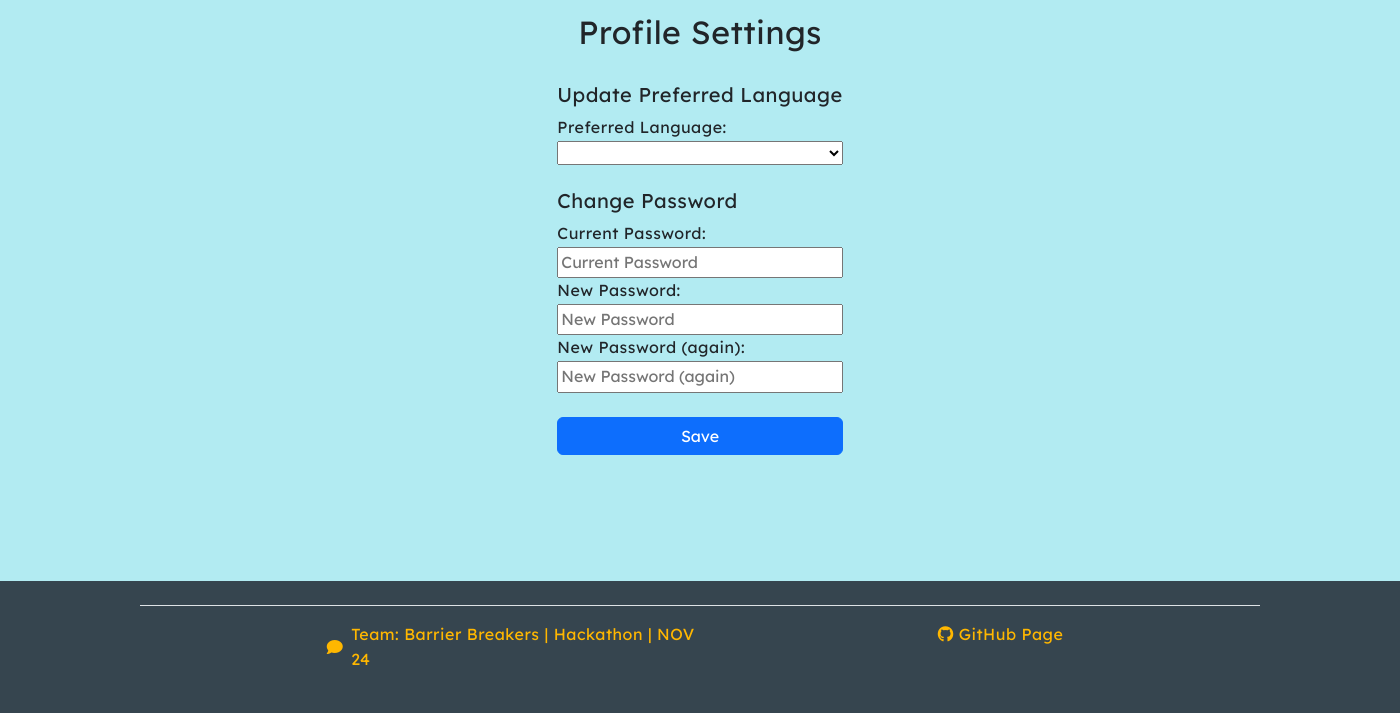
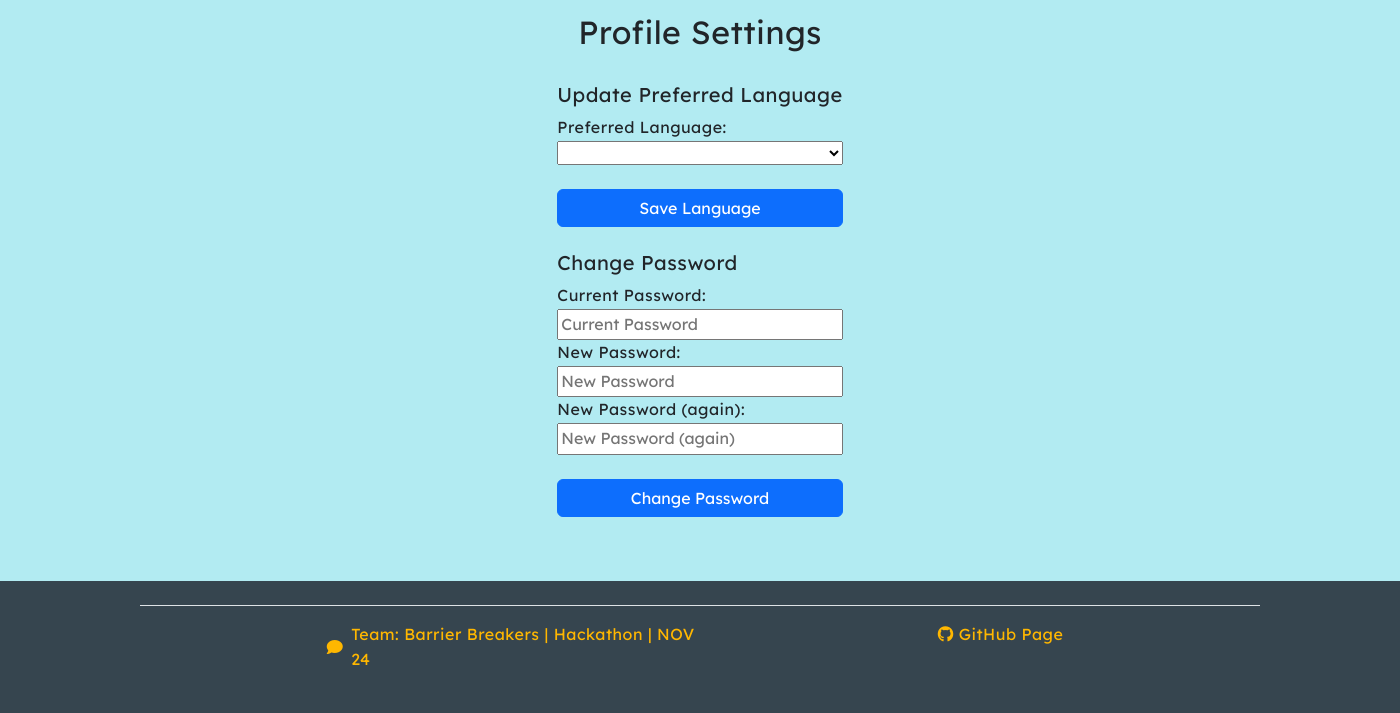
Before and after one commit to hannahro15/Nov24Hackathon, a Django app: page /profile/ in a window 1400 px wide. Shown: the part 87-800 px from the top of the page. Run offline with Django 5.2, Linux system fonts and the light colour scheme; the visitor is signed in with stand-in values (Sample User, id 1); lists and menus that the app fills with data are empty.

Commit message:
Separete Preferred Language and Password Change forms (#128)
* Update logic to handle preferred language and password change separately

* Separate preferred language and password change forms

```diff
--- a/text_to_speech/templates/text_to_speech/profile.html
+++ b/text_to_speech/templates/text_to_speech/profile.html
@@ -1,5 +1,4 @@
 {% extends "base.html" %}
-
 {% load static %}
 {% load i18n %}
 
@@ -10,10 +9,10 @@
         <h2 class="text-center">
           {% trans "Profile Settings" %}
         </h2>
-        <form method="post"
-              class="d-flex flex-column">
+
+        <!-- Update Preferred Language Form -->
+        <form method="post" class="d-flex flex-column" id="preferred-language-form">
           {% csrf_token %}
-          <!-- Profile Form -->
           <h5 class="pt-4">
             {% trans "Update Preferred Language" %}
           </h5>
@@ -21,8 +20,14 @@
           {{ form.preferred_language.label_tag }}
           {{ form.preferred_language }}
           {{ form.preferred_language.errors }}
+          <button type="submit" name="preferred_language_submit" class="btn btn-primary btn-block mt-4">
+            {% trans "Save Language" %}
+          </button>
+        </form>
 
-          <!-- Password Change Form -->
+        <!-- Change Password Form -->
+        <form method="post" class="d-flex flex-column" id="change-password-form">
+          {% csrf_token %}
           <h5 class="pt-4">
             {% trans "Change Password" %}
           </h5>
@@ -39,9 +44,8 @@
           {{ password_change_form.password2 }}
           {{ password_change_form.password2.errors }}
 
-          <button type="submit"
-                  class="btn btn-primary btn-block mt-4">
-            {% trans "Save" %}
+          <button type="submit" name="password_change_submit" class="btn btn-primary btn-block mt-4">
+            {% trans "Change Password" %}
           </button>
         </form>
       </div>
--- a/text_to_speech/views.py
+++ b/text_to_speech/views.py
@@ -28,6 +28,7 @@ def text_to_speech(request):
 
 
 def text_to_speech_api(request):
+    # Get the text and voice from the request
     text = request.GET.get('text', '')
     voice = request.GET.get('voice', '')
     if not text.strip():
@@ -43,7 +44,6 @@ def text_to_speech_api(request):
         audio_data = io.BytesIO()
         tts.write_to_fp(audio_data)
         audio_data.seek(0)
-
         response = HttpResponse(audio_data.read(), content_type='audio/mpeg')
         response['Content-Length'] = audio_data.getbuffer().nbytes
         response['Content-Disposition'] = 'inline; filename="speech.mp3"'
@@ -54,28 +54,44 @@ def text_to_speech_api(request):
 
 @login_required
 def profile(request):
+    # Get the user's profile
     profile = request.user.profile
-
     if request.method == 'POST':
-        form = ProfileForm(request.POST, instance=profile)
-        password_change_form = ChangePasswordForm(
-            user=request.user, data=request.POST
-        )
-
-        if form.is_valid() and password_change_form.is_valid():
-            form.save()
-            password_change_form.save()
-            messages.success(
-                request,
-                'Your profile and password have been updated successfully.',
+        # Check which form was submitted
+        if 'preferred_language_submit' in request.POST:
+            form = ProfileForm(request.POST, instance=profile)
+            password_change_form = ChangePasswordForm(user=request.user)
+            if form.is_valid():
+                form.save()
+                messages.success(
+                    request,
+                    'Your preferred language has been updated successfully.',
+                )
+                return redirect('profile')
+            else:
+                messages.error(
+                    request,
+                    'Please correct the error in the preferred language form.',
+                )
+        elif 'password_change_submit' in request.POST:
+            form = ProfileForm(instance=profile)
+            password_change_form = ChangePasswordForm(
+                user=request.user, data=request.POST
             )
-            return redirect('profile')
-        else:
-            messages.error(request, 'Please correct the error below.')
+            if password_change_form.is_valid():
+                password_change_form.save()
+                messages.success(
+                    request, 'Your password has been changed successfully.'
+                )
+                return redirect('profile')
+            else:
+                messages.error(
+                    request,
+                    'Please correct the error in the password change form.',
+                )
     else:
         form = ProfileForm(instance=profile)
         password_change_form = ChangePasswordForm(user=request.user)
-
     context = {
         'form': form,
         'password_change_form': password_change_form,
```
